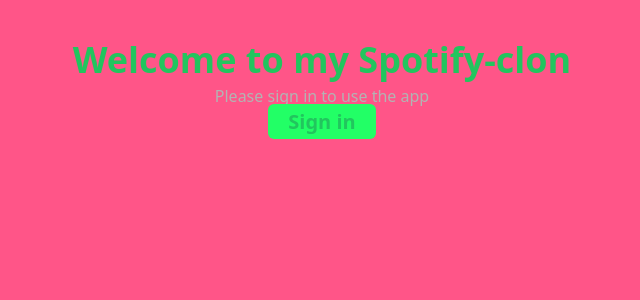
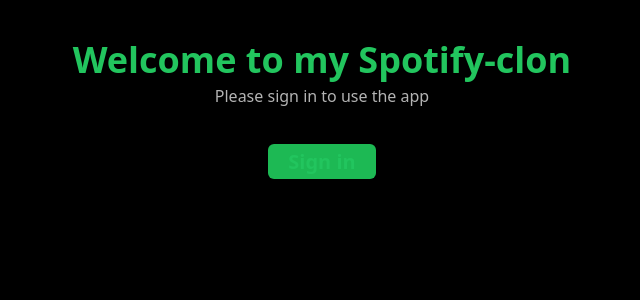
Before and after one commit to VictorAndersson-prog/spotify-clone-main, a Next.js app: page /login in a window 1280 px wide. Shown: the top 300 px of the page, without its empty margins (318-958 px from the left). Built offline with nearby package versions, Linux system fonts and the light colour scheme; no server answers.

Commit message:
added login page

```diff
--- /dev/null
+++ b/src/config.js
@@ -0,0 +1,31 @@
+export const authEndpoint = "https://accounts.spotify.com/authorize";
+export const clientId = process.env.NEXT_PUBLIC_CLIENT_ID;
+export const liveURL = process.env.NEXT_PUBLIC_LIVE_URL;
+export const devURL = "http://localhost:3000/";
+export const redirectURL =
+    process.env.NODE_ENV === "production" ? liveURL : devURL;
+export const scopes = [
+    "playlist-read-collaborative",
+    "playlist-modify-public",
+    "playlist-read-private",
+    "playlist-modify-private",
+    "app-remote-control",
+    "streaming",
+    "user-read-email",
+    "user-read-private",
+    "user-library-modify",
+    "user-library-read",
+    "user-top-read",
+    "user-read-playback-position",
+    "ugc-image-upload",
+    "user-modify-playback-state",
+    "user-read-playback-state",
+    "user-read-currently-playing",
+    "user-follow-modify",
+    "user-follow-read",
+    "user-read-recently-played",
+];
+
+export const accessUrl = `${authEndpoint}?client_id=${clientId}&redirect_uri=${redirectURL}&scope=${scopes.join(
+    "%20"
+)}&response_type=token&show_dialog=true`;
--- a/src/pages/login.jsx
+++ b/src/pages/login.jsx
@@ -1,14 +1,16 @@
 import React from "react";
-
+import { accessUrl } from "../config";
 export default function Login() {
     return (
         <div className="py-10 text-center">
             <h1 className="text-4xl font-bold mb-1">
                 Welcome to my Spotify-clon
             </h1>
-            <p className="text-text-dimmed">Please sign in to use the app</p>
+            <p className="text-text-dimmed mb-10">
+                Please sign in to use the app
+            </p>
             <a
-                href=""
+                href={accessUrl}
                 className="py-1 px-5 font-semibold bg-primary rounded-md text-xl"
             >
                 Sign in
--- a/tailwind.config.js
+++ b/tailwind.config.js
@@ -4,11 +4,11 @@
     theme: {
         extend: {
             colors: {
-                bg: "#F58",
+                bg: "#000000",
                 "bg-dimmed": "#121212",
                 text: "#FFFFFF",
                 "text-dimmed": "#b3b3b3",
-                primary: "#2f6",
+                primary: "#1db954",
             },
         },
     },
```
